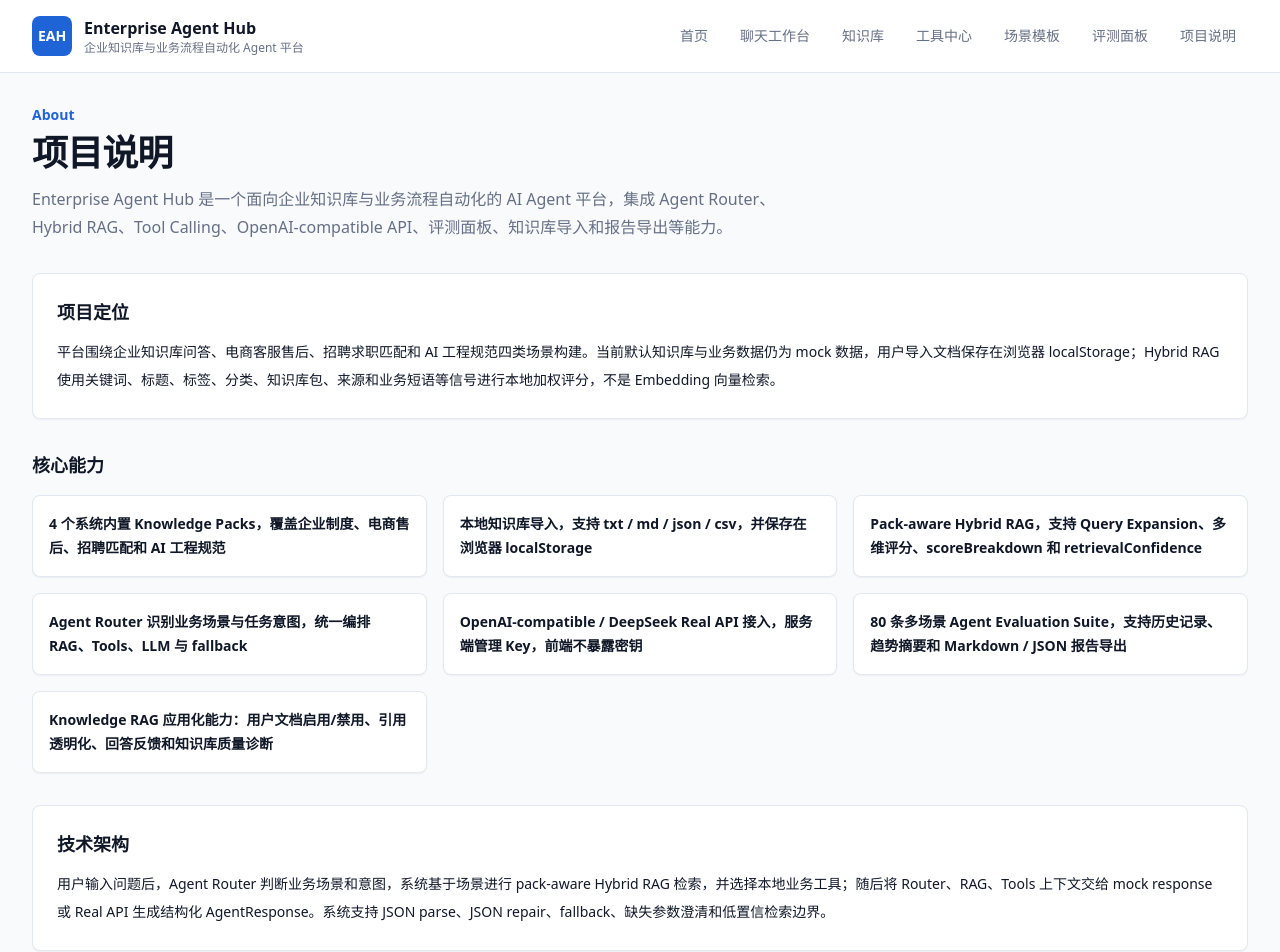
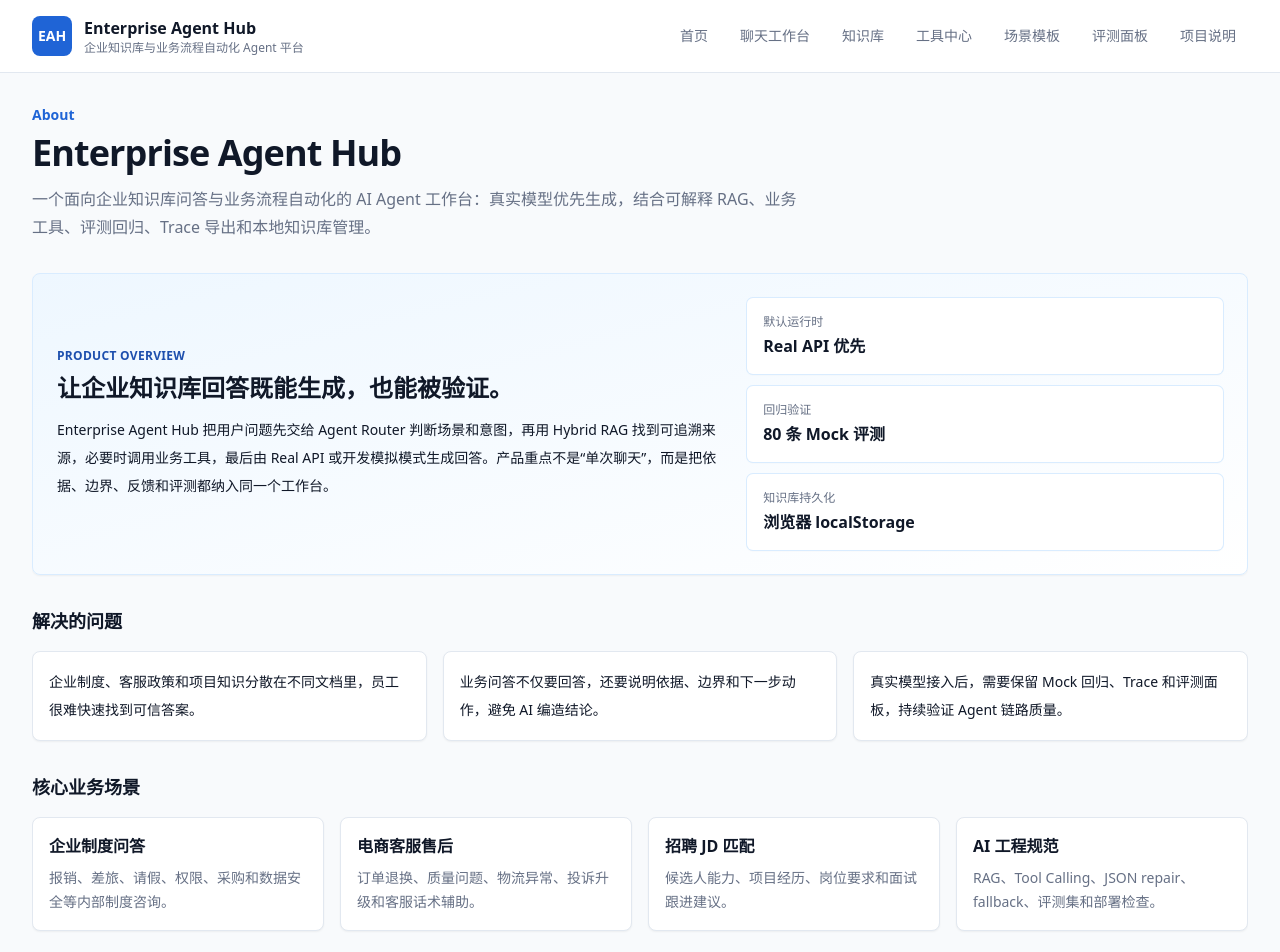
Before and after one commit to YINGASA/enterprise-agent-hub, a Next.js app: page /about in a window 1280 px wide. Shown: the top 952 px of the page. Built offline with nearby package versions, Linux system fonts and the light colour scheme.

Commit message:
v1.9.1: polish real api online experience

```diff
--- a/src/app/about/page.tsx
+++ b/src/app/about/page.tsx
@@ -8,6 +8,19 @@ const capabilities = [
   "OpenAI-compatible / DeepSeek Real API 接入，服务端管理 Key，前端不暴露密钥",
   "80 条多场景 Agent Evaluation Suite，支持历史记录、趋势摘要和 Markdown / JSON 报告导出",
   "Knowledge RAG 应用化能力：用户文档启用/禁用、引用透明化、回答反馈和知识库质量诊断",
+];
+
+const productProblems = [
+  "企业制度、客服政策和项目知识分散在不同文档里，员工很难快速找到可信答案。",
+  "业务问答不仅要回答，还要说明依据、边界和下一步动作，避免 AI 编造结论。",
+  "真实模型接入后，需要保留 Mock 回归、Trace 和评测面板，持续验证 Agent 链路质量。",
+];
+
+const coreScenarios = [
+  { title: "企业制度问答", body: "报销、差旅、请假、权限、采购和数据安全等内部制度咨询。" },
+  { title: "电商客服售后", body: "订单退换、质量问题、物流异常、投诉升级和客服话术辅助。" },
+  { title: "招聘 JD 匹配", body: "候选人能力、项目经历、岗位要求和面试跟进建议。" },
+  { title: "AI 工程规范", body: "RAG、Tool Calling、JSON repair、fallback、评测集和部署检查。" },
 ];
 
 const versions = [
@@ -28,6 +41,7 @@ const versions = [
   { version: "V1.3.1", title: "评测面板中文化", body: "统一中文化评测页面文案，修正版本说明，提升面试展示和产品体验。" },
   { version: "V1.6", title: "Chat \u8fd0\u884c\u5386\u53f2\u4e0e Trace \u5bfc\u51fa", body: "\u652f\u6301\u4fdd\u5b58 Chat \u8fd0\u884c\u5386\u53f2\uff0c\u590d\u76d8 Router / RAG / Tools / LLM / Retriever Trace\uff0c\u5e76\u5bfc\u51fa Markdown / JSON \u8fd0\u884c\u62a5\u544a\u3002" },
   { version: "V1.8", title: "Knowledge RAG 应用化升级", body: "增强知识库启用/禁用、RAG 引用片段展示、低置信边界提示、回答反馈闭环和知识库质量诊断。" },
+  { version: "V1.9", title: "Real API 优先运行时", body: "配置模型服务后默认使用真实模型生成回答；开发模拟模式保留用于离线演示、回归测试和故障兜底。" },
 ];
 
 const engineeringHighlights = [
@@ -43,20 +57,38 @@ export default function AboutPage() {
     <div className="space-y-8 overflow-x-hidden">
       <PageHeader
         eyebrow="About"
-        title="项目说明"
-        description="Enterprise Agent Hub 是一个面向企业知识库与业务流程自动化的 AI Agent 平台，集成 Agent Router、Hybrid RAG、Tool Calling、OpenAI-compatible API、评测面板、知识库导入和报告导出等能力。"
+        title="Enterprise Agent Hub"
+        description="一个面向企业知识库问答与业务流程自动化的 AI Agent 工作台：真实模型优先生成，结合可解释 RAG、业务工具、评测回归、Trace 导出和本地知识库管理。"
       />
-      <section className="rounded-lg border border-slate-200 bg-white p-6 shadow-sm">
-        <h2 className="text-lg font-semibold text-ink-900">项目定位</h2>
-        <p className="mt-3 text-sm leading-7 text-ink-600">平台围绕企业知识库问答、电商客服售后、招聘求职匹配和 AI 工程规范四类场景构建。当前默认知识库与业务数据仍为 mock 数据，用户导入文档保存在浏览器 localStorage；Hybrid RAG 使用关键词、标题、标签、分类、知识库包、来源和业务短语等信号进行本地加权评分，不是 Embedding 向量检索。</p>
+      <section className="rounded-lg border border-brand-100 bg-gradient-to-br from-brand-50 to-white p-6 shadow-sm">
+        <div className="grid gap-6 lg:grid-cols-[1.4fr_1fr] lg:items-center">
+          <div>
+            <p className="text-xs font-semibold uppercase tracking-wide text-brand-700">Product Overview</p>
+            <h2 className="mt-2 text-2xl font-semibold text-ink-900">让企业知识库回答既能生成，也能被验证。</h2>
+            <p className="mt-3 text-sm leading-7 text-ink-600">Enterprise Agent Hub 把用户问题先交给 Agent Router 判断场景和意图，再用 Hybrid RAG 找到可追溯来源，必要时调用业务工具，最后由 Real API 或开发模拟模式生成回答。产品重点不是“单次聊天”，而是把依据、边界、反馈和评测都纳入同一个工作台。</p>
+          </div>
+          <div className="grid gap-3 sm:grid-cols-3 lg:grid-cols-1">
+            <article className="rounded-md bg-white p-4 shadow-sm ring-1 ring-brand-100"><p className="text-xs text-ink-500">默认运行时</p><p className="mt-1 font-semibold text-ink-900">Real API 优先</p></article>
+            <article className="rounded-md bg-white p-4 shadow-sm ring-1 ring-brand-100"><p className="text-xs text-ink-500">回归验证</p><p className="mt-1 font-semibold text-ink-900">80 条 Mock 评测</p></article>
+            <article className="rounded-md bg-white p-4 shadow-sm ring-1 ring-brand-100"><p className="text-xs text-ink-500">知识库持久化</p><p className="mt-1 font-semibold text-ink-900">浏览器 localStorage</p></article>
+          </div>
+        </div>
+      </section>
+      <section>
+        <h2 className="mb-4 text-lg font-semibold text-ink-900">解决的问题</h2>
+        <div className="grid gap-4 md:grid-cols-3">{productProblems.map((item) => <article key={item} className="rounded-lg border border-slate-200 bg-white p-4 shadow-sm"><p className="text-sm leading-7 text-ink-600">{item}</p></article>)}</div>
+      </section>
+      <section>
+        <h2 className="mb-4 text-lg font-semibold text-ink-900">核心业务场景</h2>
+        <div className="grid gap-4 md:grid-cols-2 xl:grid-cols-4">{coreScenarios.map((item) => <article key={item.title} className="rounded-lg border border-slate-200 bg-white p-4 shadow-sm"><h3 className="font-semibold text-ink-900">{item.title}</h3><p className="mt-2 text-sm leading-6 text-ink-500">{item.body}</p></article>)}</div>
       </section>
       <section>
         <h2 className="mb-4 text-lg font-semibold text-ink-900">核心能力</h2>
         <div className="grid gap-4 md:grid-cols-2 xl:grid-cols-3">{capabilities.map((item) => <article key={item} className="rounded-lg border border-slate-200 bg-white p-4 shadow-sm"><p className="text-sm font-semibold leading-6 text-ink-900">{item}</p></article>)}</div>
       </section>
       <section className="rounded-lg border border-slate-200 bg-white p-6 shadow-sm">
-        <h2 className="text-lg font-semibold text-ink-900">技术架构</h2>
-        <p className="mt-3 text-sm leading-7 text-ink-600">用户输入问题后，Agent Router 判断业务场景和意图，系统基于场景进行 pack-aware Hybrid RAG 检索，并选择本地业务工具；随后将 Router、RAG、Tools 上下文交给 mock response 或 Real API 生成结构化 AgentResponse。系统支持 JSON parse、JSON repair、fallback、缺失参数澄清和低置信检索边界。</p>
+        <h2 className="text-lg font-semibold text-ink-900">运行链路</h2>
+        <p className="mt-3 text-sm leading-7 text-ink-600">用户输入问题后，系统依次完成场景识别、RAG 检索、工具调用、真实模型生成或兜底回答。主界面展示业务答案和高相关引用，Trace 区保留 Router、Retriever、Tools 和 LLM 细节，方便从产品体验一路追到工程诊断。</p>
       </section>
       <section>
         <h2 className="mb-4 text-lg font-semibold text-ink-900">当前版本能力</h2>
@@ -79,6 +111,7 @@ export default function AboutPage() {
             "用户导入文档、Chat 反馈和运行历史保存在当前浏览器 localStorage，不是服务端知识库或审计日志。",
             "当前 Hybrid RAG 与 Mock Embedding 是本地可解释检索实现，不等同于生产级 Embedding + Vector DB。",
             "默认业务数据仍为 mock 数据，适合验证产品链路和工程结构，不代表真实企业系统。",
+            "Real API 由服务端环境变量配置，前端不会展示 Key、provider、model 或 baseUrl 等工程配置。",
             "后续可替换为真实 Embedding 模型、向量数据库、数据库持久化、权限体系和团队审计后台。",
           ].map((item) => <p key={item} className="rounded-md bg-slate-50 p-3 text-sm leading-6 text-ink-600">{item}</p>)}
         </div>
--- a/src/app/evaluation/page.tsx
+++ b/src/app/evaluation/page.tsx
@@ -7,7 +7,7 @@ export default function EvaluationPage() {
       <PageHeader
         eyebrow="Evaluation"
         title="Agent 评测面板"
-        description="V1.4 基于 80条多场景评测用例，新增评测历史趋势图表、趋势摘要增强，以及 Markdown / JSON 报告预览与复制能力，用于持续验证 Agent Router、Hybrid RAG、Tool Calling、fallback 与结构化输出质量。"
+        description="V1.9 评测面板用于持续验证 Agent Router、Hybrid RAG、Tool Calling、fallback、结构化输出和引用质量；同时展示 Real API 健康状态、Mock 回归摘要、历史趋势和 Markdown / JSON 报告导出。"
       />
       <EvaluationDashboard />
     </div>
```
Also changed, not shown: src/components/AgentWorkspace.tsx (+34 -7 lines), src/components/EvaluationDashboard.tsx (+67 -0 lines).
